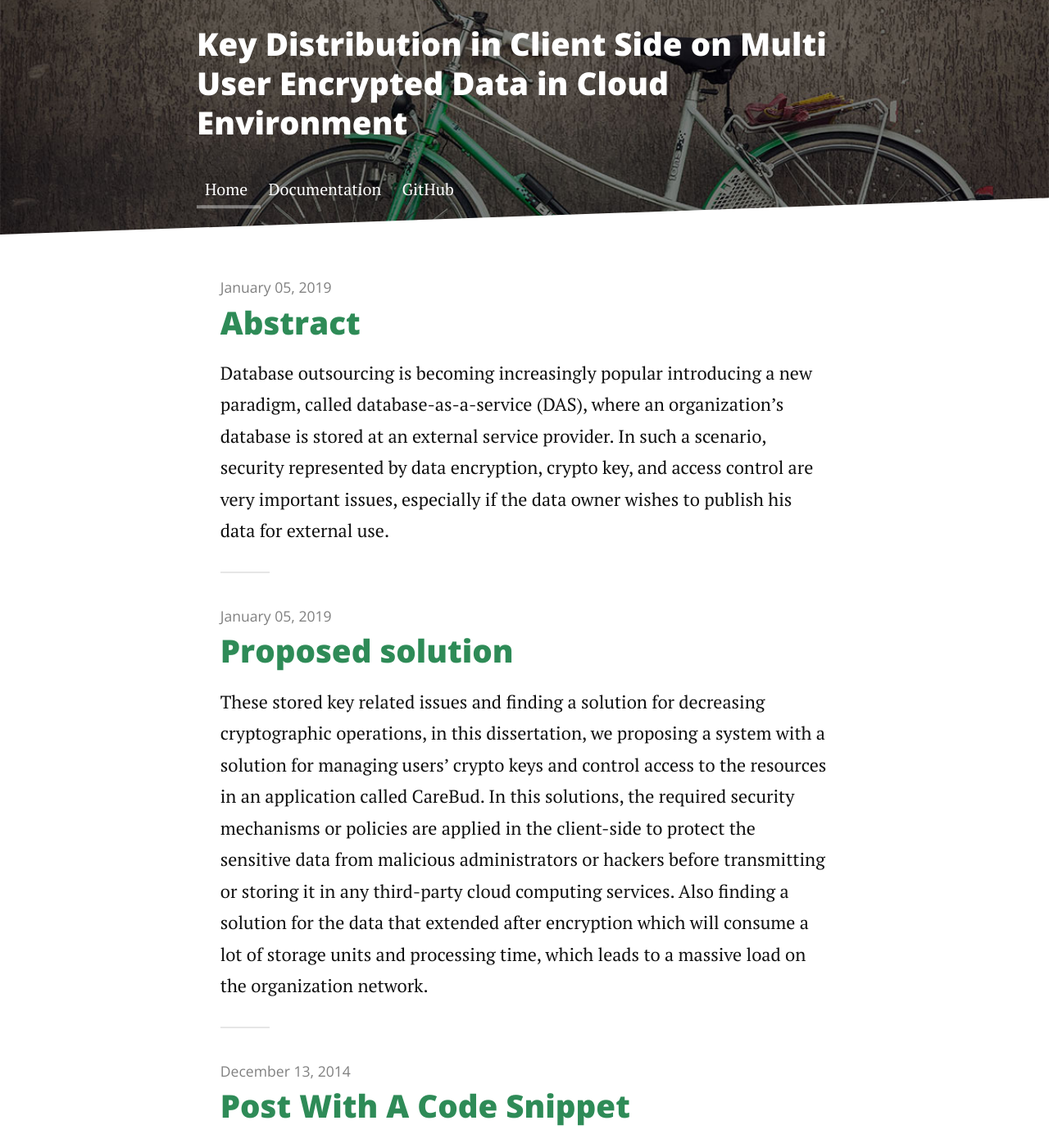
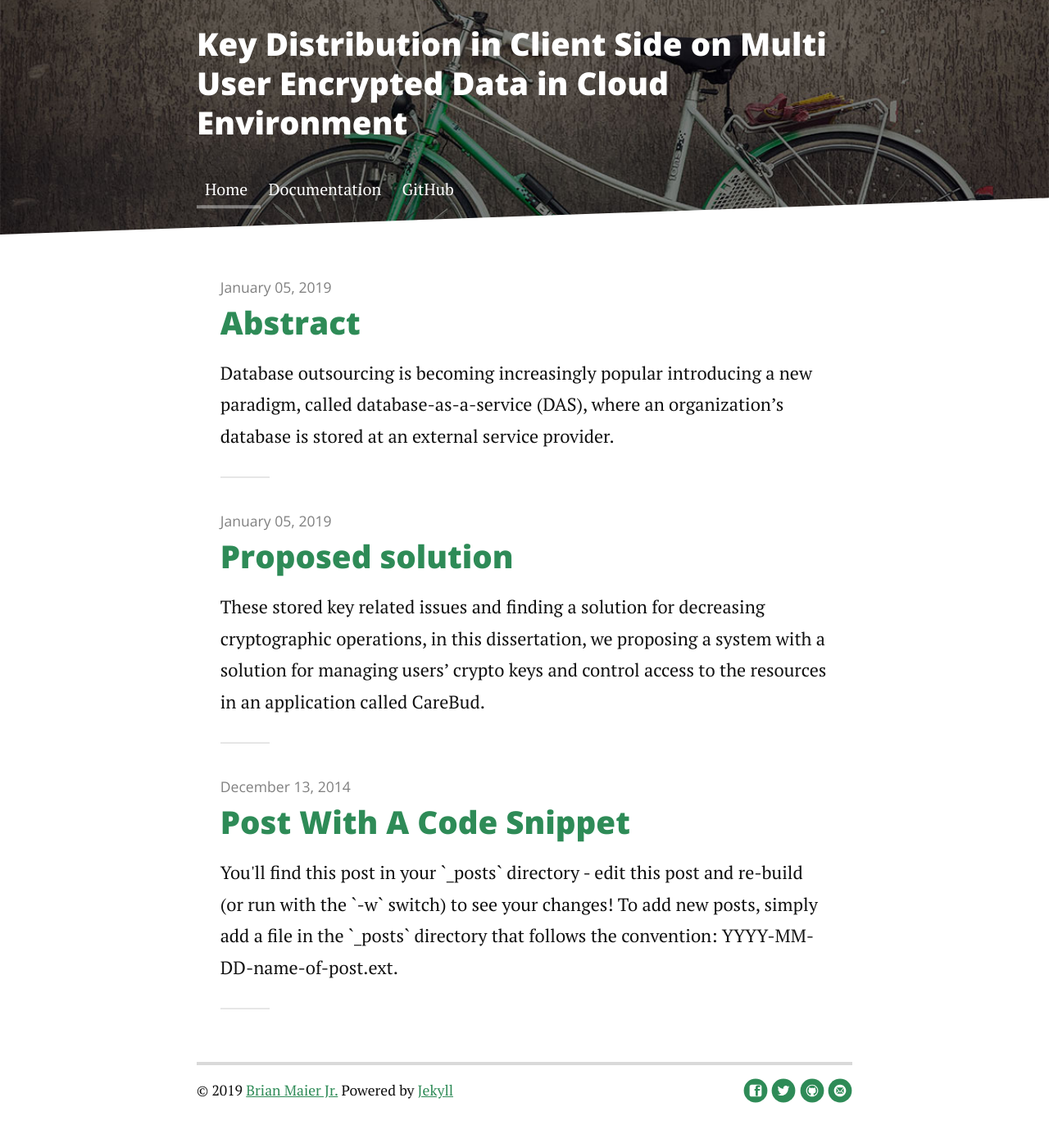
Before and after one commit to ibrahimsenan/ibrahimsenan.github.io, a Jekyll site: the page built from index.html, in a window 1280 px wide and 1400 px high. Shown: the whole window at 82% size. Built offline with Jekyll 4.4.1, drawn with Linux system fonts in a browser that asks for light colours; nearby versions of some CDN libraries; the list of posts is cut into pages by our own code.

Commit message:
New updates to my master project page

```diff
--- a/_posts/2014-12-14-featured-image.markdown
+++ b/_posts/2014-12-14-featured-image.markdown
@@ -3,6 +3,9 @@ layout: post
 title:  "Proposed solution"
 date:   2019-01-05
 image: touring.jpg
+description: These stored key related issues and finding a solution for decreasing cryptographic
+             operations, in this dissertation, we proposing a system with a solution for managing users’ crypto
+             keys and control access to the resources in an application called CareBud.
 ---
 
 These stored key related issues and finding a solution for decreasing cryptographic
--- a/_posts/2014-12-15-example-post-formatting.markdown
+++ b/_posts/2014-12-15-example-post-formatting.markdown
@@ -4,9 +4,7 @@ title:  "Abstract"
 date:   2019-01-05
 description: Database outsourcing is becoming increasingly popular introducing a new paradigm, called
              database-as-a-service (DAS), where an organization’s database is stored at an external service
-             provider. In such a scenario, security represented by data encryption, crypto key, and access
-             control are very important issues, especially if the data owner wishes to publish his data for
-             external use.
+             provider.
 ---
 
 Database outsourcing is becoming increasingly popular introducing a new paradigm, called
```
Also changed, not shown: 1 other file.
